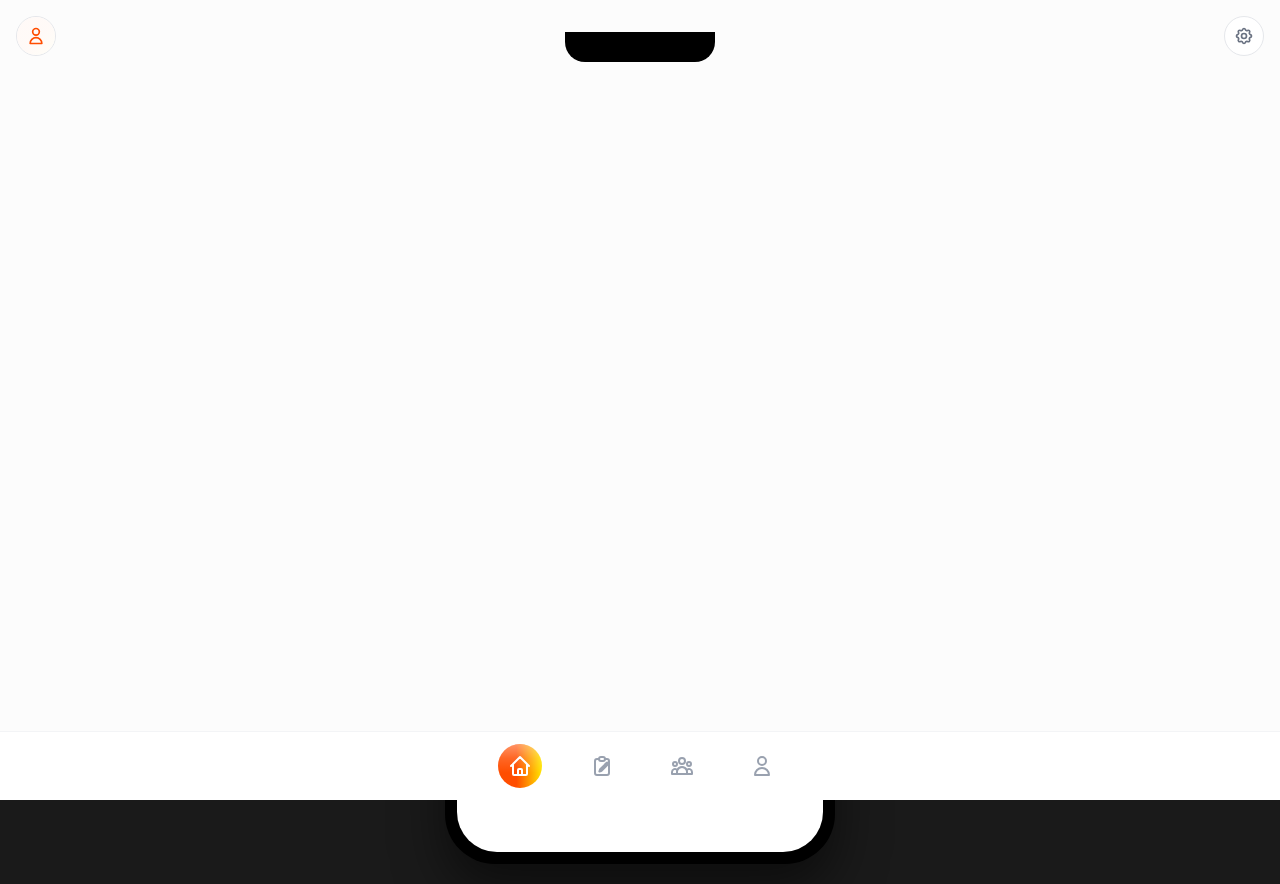
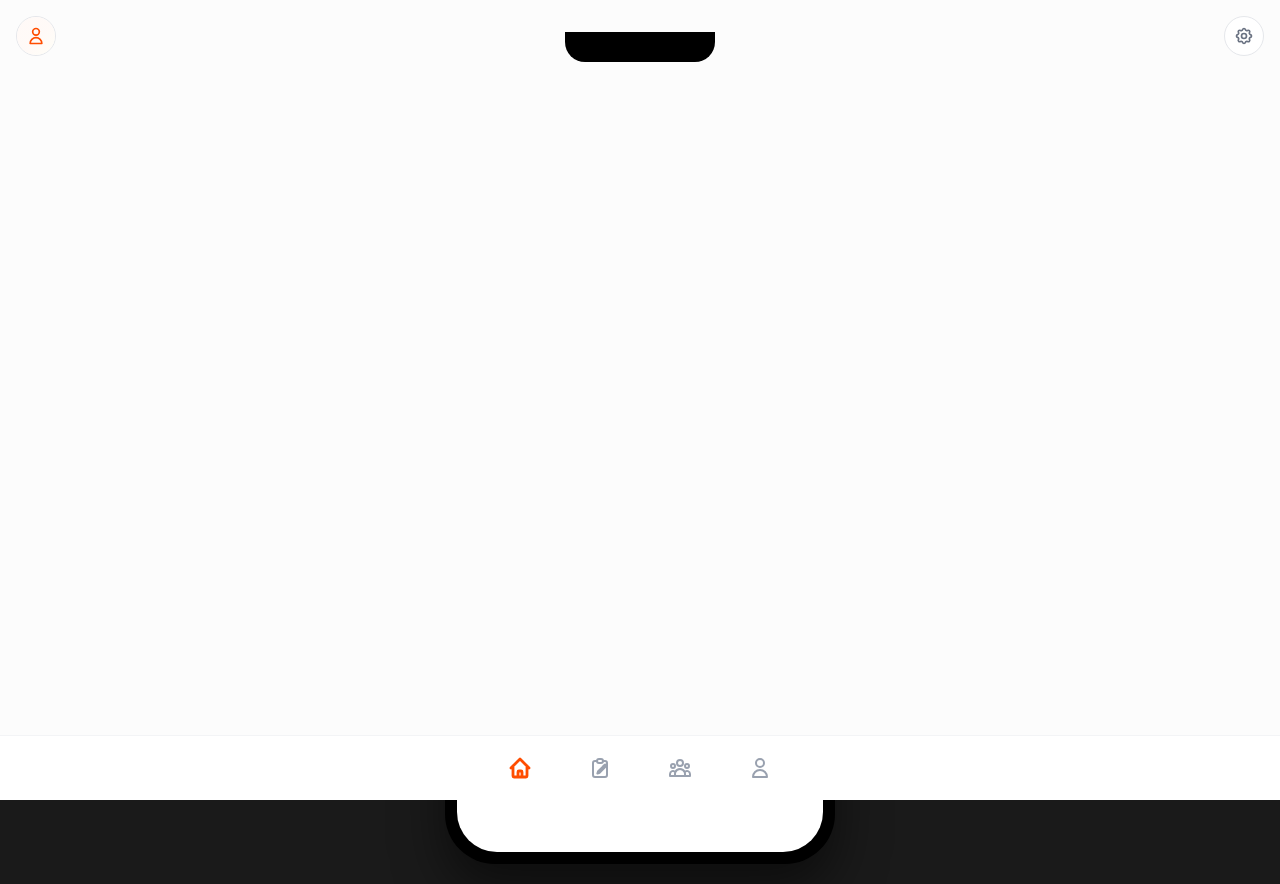
Before and after one commit to benyamty/HB, a React (Vite) app: page / in a window 1280 px wide. Built offline with nearby package versions, Linux system fonts and the light colour scheme.

Commit message:
UI: outline-only bottom nav + bold selected

```diff
--- a/src/App.jsx
+++ b/src/App.jsx
@@ -485,9 +485,15 @@ function App() {
                   setScreen('home')
                   setHabitsExpanded(false)
                 }}
-                className={`p-2 ${screen === 'home' && !habitsExpanded ? 'accent-btn w-11 h-11 rounded-full flex items-center justify-center' : ''}`}
+                className="p-2"
               >
-                <svg className={`w-6 h-6 ${screen === 'home' && !habitsExpanded ? 'text-white' : 'text-gray-400'}`} fill="none" stroke="currentColor" strokeWidth={2} viewBox="0 0 24 24">
+                <svg
+                  className={`w-6 h-6 ${screen === 'home' && !habitsExpanded ? 'text-[color:var(--accent-solid)]' : 'text-gray-400'}`}
+                  fill="none"
+                  stroke="currentColor"
+                  strokeWidth={screen === 'home' && !habitsExpanded ? 2.8 : 2}
+                  viewBox="0 0 24 24"
+                >
                   <path strokeLinecap="round" strokeLinejoin="round" d="M3 12l2-2m0 0l7-7 7 7M5 10v10a1 1 0 001 1h3m10-11l2 2m-2-2v10a1 1 0 01-1 1h-3m-6 0a1 1 0 001-1v-4a1 1 0 011-1h2a1 1 0 011 1v4a1 1 0 001 1m-6 0h6" />
                 </svg>
               </button>
@@ -497,9 +503,15 @@ function App() {
                   setScreen('home')
                   setHabitsExpanded(true)
                 }}
-                className={`p-2 ${screen === 'home' && habitsExpanded ? 'accent-btn w-11 h-11 rounded-full flex items-center justify-center' : ''}`}
+                className="p-2"
               >
-                <svg className={`w-6 h-6 ${screen === 'home' && habitsExpanded ? 'text-white' : 'text-gray-400'}`} fill="none" stroke="currentColor" strokeWidth={2} viewBox="0 0 24 24">
+                <svg
+                  className={`w-6 h-6 ${screen === 'home' && habitsExpanded ? 'text-[color:var(--accent-solid)]' : 'text-gray-400'}`}
+                  fill="none"
+                  stroke="currentColor"
+                  strokeWidth={screen === 'home' && habitsExpanded ? 2.8 : 2}
+                  viewBox="0 0 24 24"
+                >
                   <path strokeLinecap="round" strokeLinejoin="round" d="M9 5H7a2 2 0 00-2 2v12a2 2 0 002 2h10a2 2 0 002-2V7a2 2 0 00-2-2h-2M9 5a2 2 0 002 2h2a2 2 0 002-2M9 5a2 2 0 012-2h2a2 2 0 012 2" />
                   <path strokeLinecap="round" strokeLinejoin="round" d="M14.121 14.121L16.5 11.743m0 0l1.378-1.378a1 1 0 00-1.414-1.414L15.086 10.33m1.414 1.414l-4.95 4.95a1 1 0 01-.39.242l-1.83.61.61-1.83a1 1 0 01.242-.39l4.95-4.95" />
                 </svg>
@@ -507,9 +519,15 @@ function App() {
               {/* Social/Friends */}
               <button
                 onClick={() => setScreen('social')}
-                className={`p-2 ${screen === 'social' ? 'accent-btn w-11 h-11 rounded-full flex items-center justify-center' : ''}`}
+                className="p-2"
               >
-                <svg className={`w-6 h-6 ${screen === 'social' ? 'text-white' : 'text-gray-400'}`} fill="none" stroke="currentColor" strokeWidth={2} viewBox="0 0 24 24">
+                <svg
+                  className={`w-6 h-6 ${screen === 'social' ? 'text-[color:var(--accent-solid)]' : 'text-gray-400'}`}
+                  fill="none"
+                  stroke="currentColor"
+                  strokeWidth={screen === 'social' ? 2.8 : 2}
+                  viewBox="0 0 24 24"
+                >
                   <path strokeLinecap="round" strokeLinejoin="round" d="M17 20h5v-2a3 3 0 00-5.356-1.857M17 20H7m10 0v-2c0-.656-.126-1.283-.356-1.857M7 20H2v-2a3 3 0 015.356-1.857M7 20v-2c0-.656.126-1.283.356-1.857m0 0a5.002 5.002 0 019.288 0M15 7a3 3 0 11-6 0 3 3 0 016 0zm6 3a2 2 0 11-4 0 2 2 0 014 0zM7 10a2 2 0 11-4 0 2 2 0 014 0z" />
                 </svg>
               </button>
@@ -517,9 +535,15 @@ function App() {
               {/* Profile */}
               <button
                 onClick={() => setScreen('profile')}
-                className={`p-2 ${screen === 'profile' ? 'accent-btn w-11 h-11 rounded-full flex items-center justify-center' : ''}`}
+                className="p-2"
               >
-                <svg className={`w-6 h-6 ${screen === 'profile' ? 'text-white' : 'text-gray-400'}`} fill="none" stroke="currentColor" strokeWidth={2} viewBox="0 0 24 24">
+                <svg
+                  className={`w-6 h-6 ${screen === 'profile' ? 'text-[color:var(--accent-solid)]' : 'text-gray-400'}`}
+                  fill="none"
+                  stroke="currentColor"
+                  strokeWidth={screen === 'profile' ? 2.8 : 2}
+                  viewBox="0 0 24 24"
+                >
                   <path strokeLinecap="round" strokeLinejoin="round" d="M16 7a4 4 0 11-8 0 4 4 0 018 0zM12 14a7 7 0 00-7 7h14a7 7 0 00-7-7z" />
                 </svg>
               </button>
```
